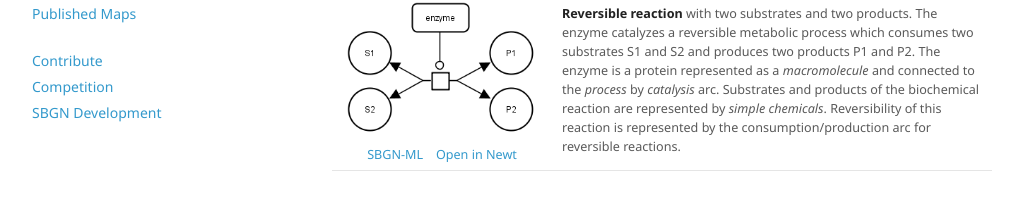
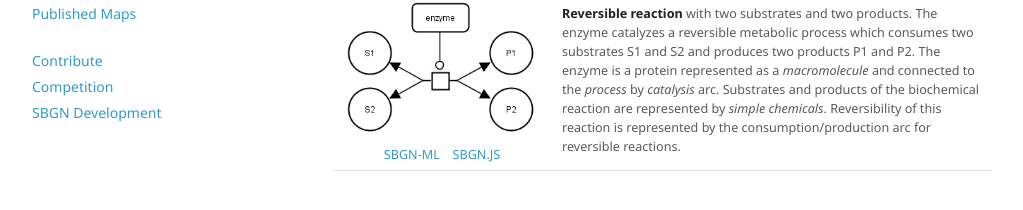
Before and after one commit to sbgn/sbgn, a Jekyll site: the page built from docs/sbgn_bricks.md, in a window 1280 px wide. Shown: the part 505-715 px from the top of the page, without its empty margins (128-1151 px from the left). Built offline with Jekyll 4.4.1, drawn with Linux system fonts in a browser that asks for light colours; nearby versions of some CDN libraries.

Commit message:
Update sbgn_bricks.md

```diff
--- a/docs/sbgn_bricks.md
+++ b/docs/sbgn_bricks.md
@@ -18,7 +18,7 @@
       <td><strong>Irreversible reaction</strong> with one substrate and one product. The enzyme catalyzes an irreversible metabolic process which consumes substrate S1 and produces product P1. The enzyme is a protein, therefore represented as a <i>macromolecule</i>, connected to the <i>process</i> glyph by <i>catalysis</i> arc. Substrate and product of the biochemical reaction are represented by <i>simple chemicals</i>.</td>
     </tr>
     <tr>
-      <td style="width: 200px; text-align: center;"><img src="../sbgn/downloads/bricks/PD_catalysis_rev_2_2.png"/> <br /> <a href="/sbgn/downloads/bricks/PD_catalysis_rev_2_2.sbgn" target="_blank">SBGN-ML</a> &ensp; <a href="http://web.newteditor.org/?URL=http://sbgn.github.io/sbgn/downloads/bricks/PD_catalysis_rev_2_2.sbgn" target="_blank">Open in Newt</a></td>
+      <td style="width: 200px; text-align: center;"><img src="../sbgn/downloads/bricks/PD_catalysis_rev_2_2.png"/> <br /> <a href="/sbgn/downloads/bricks/PD_catalysis_rev_2_2.sbgn" target="_blank">SBGN-ML</a> &ensp; <a href="http://web.newteditor.org/?URL=http://sbgn.github.io/sbgn/downloads/bricks/PD_catalysis_rev_2_2.sbgn" target="_blank">SBGN.JS</a></td>
       <td><strong>Reversible reaction</strong> with two substrates and two products. The enzyme catalyzes a reversible metabolic process which consumes two substrates S1 and S2 and produces two products P1 and P2. The enzyme is a protein represented as a <i>macromolecule</i> and connected to the <i>process</i> by <i>catalysis</i> arc. Substrates and products of the biochemical reaction are represented by <i>simple chemicals</i>. Reversibility of this reaction is represented by the consumption/production arc for reversible reactions.</td>
     </tr>
 </table>
```
